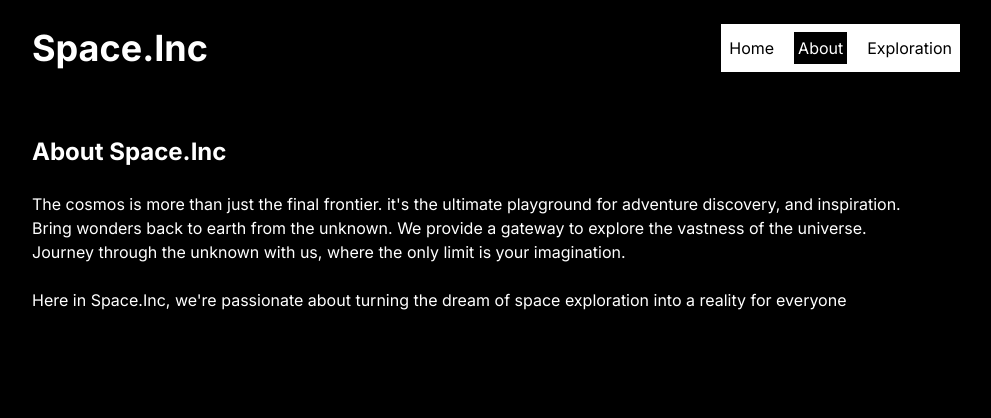
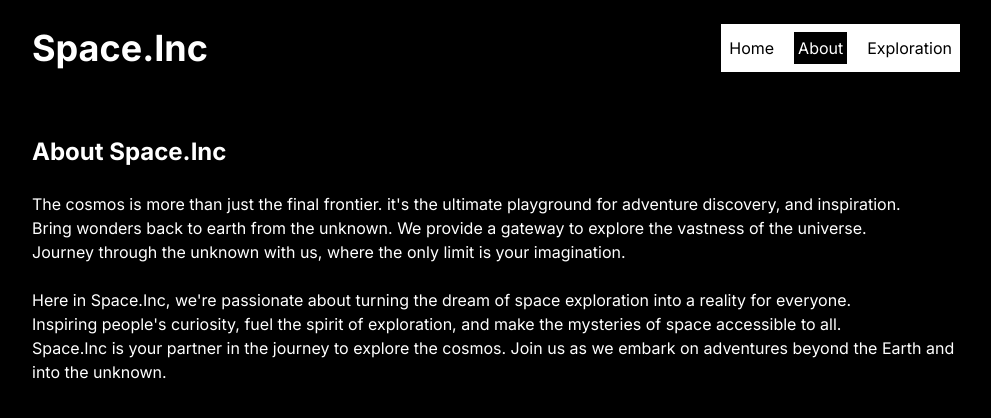
Before and after one commit to Jell13/space-inc, a Next.js app: page /about in a window 1280 px wide. Shown: the top 418 px of the page, without its empty margins (144-1135 px from the left). Built offline with nearby package versions, Linux system fonts and the light colour scheme.

Commit message:
finished the about paragraph

```diff
--- a/app/about/page.jsx
+++ b/app/about/page.jsx
@@ -14,7 +14,11 @@ const page = () => {
           </p>
           <p>
             Here in Space.Inc, we're passionate about turning the dream of space exploration into a reality for
-            everyone
+            everyone. <br />
+            Inspiring people's curiosity, fuel the spirit of exploration, and make the mysteries of space accessible
+            to all. <br />
+            Space.Inc is your partner in the journey to explore the cosmos. Join us as we embark on adventures beyond
+            the Earth and into the unknown.
           </p>
         </div>
       </div>
```
